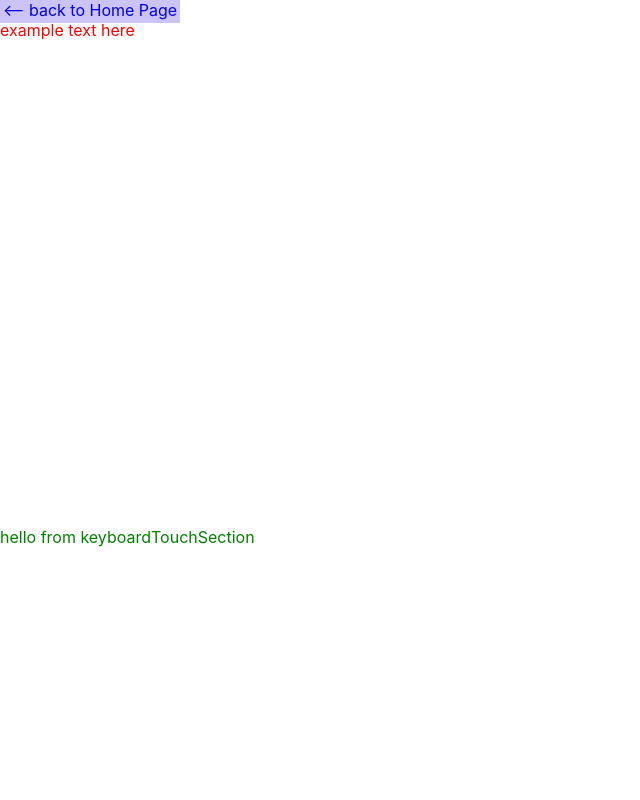
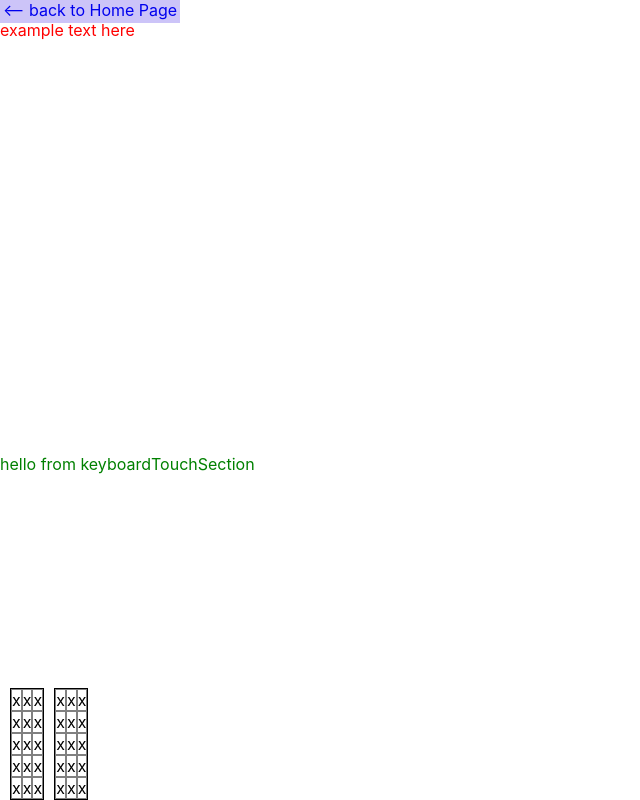
Before and after one commit to JustinDudley/thimble, a React (Create React App) app: page /keyboard in a window 1280 px wide. Shown: the whole page, without its empty margins (0-640 px from the left). Built offline with nearby package versions, Linux system fonts and the light colour scheme.

Commit message:
have two letterBoxes.  Each of 9 mini-squares is clickable and turns red individually

```diff
--- a/src/thimbleRoutes/Keyboard/components/KeyboardTouchSection/index.tsx
+++ b/src/thimbleRoutes/Keyboard/components/KeyboardTouchSection/index.tsx
@@ -1,9 +1,16 @@
 import React from 'react'
+import { LetterBox } from '../LetterBox'
 
 import './style.css'
 
 export const KeyboardTouchSection: React.FC = () => {
     return (
-        <div id='keyboardTouchSection'>hello from keyboardTouchSection</div>
+        <>
+            <div id='keyboardTouchSection'>hello from keyboardTouchSection</div>
+            <div id='keyboardRow'>
+                <LetterBox />
+                <LetterBox />
+            </div>
+        </>
     )
 }
--- a/src/thimbleRoutes/Keyboard/components/KeyboardTouchSection/style.css
+++ b/src/thimbleRoutes/Keyboard/components/KeyboardTouchSection/style.css
@@ -2,3 +2,8 @@
     height: 35%;
     color: green;
 }
+
+#keyboardRow {
+    display: flex;
+    flex-direction: row;
+}
--- /dev/null
+++ b/src/thimbleRoutes/Keyboard/components/LetterBox/index.tsx
@@ -0,0 +1,40 @@
+import React, { useState } from 'react';
+
+import './style.css'
+
+const Mini: React.FC = () => {
+
+    const [isClicked, setIsClicked] = useState(false);
+
+    return (
+        <div
+            id="mini"
+            onClick={() => {console.log('mini clicked'); setIsClicked(true);}}
+            style={{backgroundColor: isClicked? 'red': 'inherit'}}
+        >
+            x
+        </div>
+    )
+}
+
+const MiniRow: React.FC = () => {
+    return (
+        <div id='miniRow'>
+            <Mini />
+            <Mini />
+            <Mini />
+        </div>
+    )
+}
+
+export const LetterBox: React.FC = () => {
+    return (
+        <div id="letterBox">
+            <MiniRow />
+            <MiniRow />
+            <MiniRow />
+            <MiniRow />
+            <MiniRow />
+        </div>
+    )
+}
--- /dev/null
+++ b/src/thimbleRoutes/Keyboard/components/LetterBox/style.css
@@ -0,0 +1,18 @@
+#mini {
+    border-style: solid;
+    border-width: 1px;
+    border-color: grey;
+}
+
+#miniRow {
+    display: flex;
+    flex-direction: row;
+}
+
+#letterBox {
+    display: flex;
+    flex-direction: column;
+    border-style: solid;
+    border-width: 1px;
+    margin-left: 10px;
+}
```
